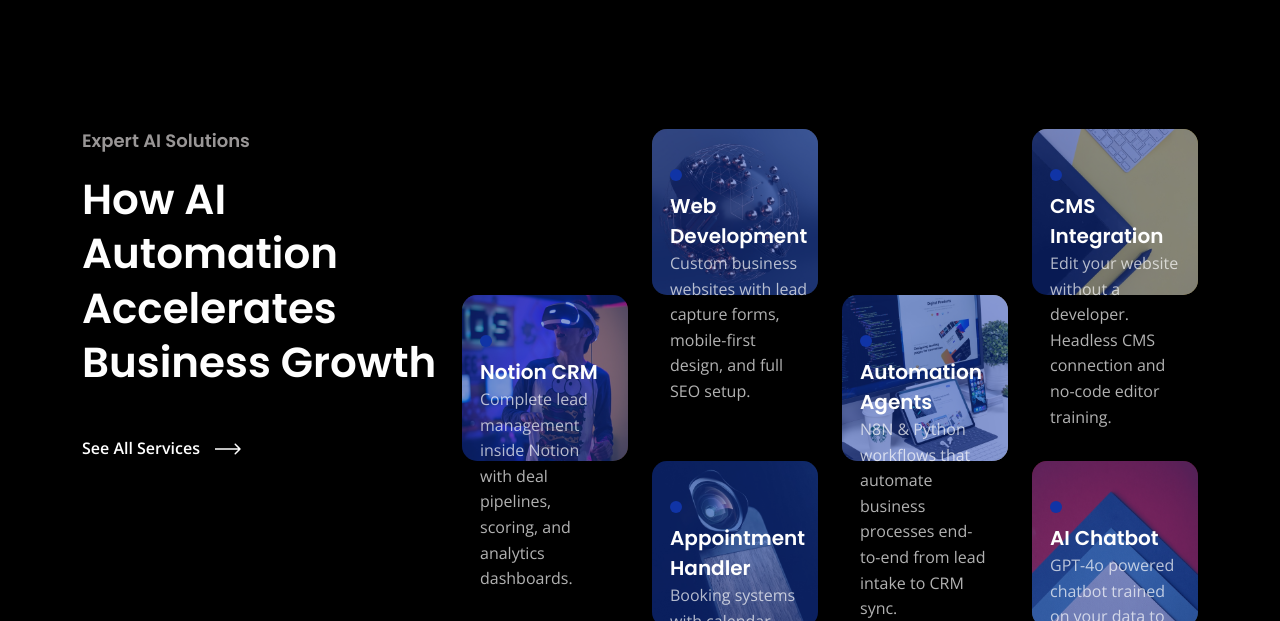
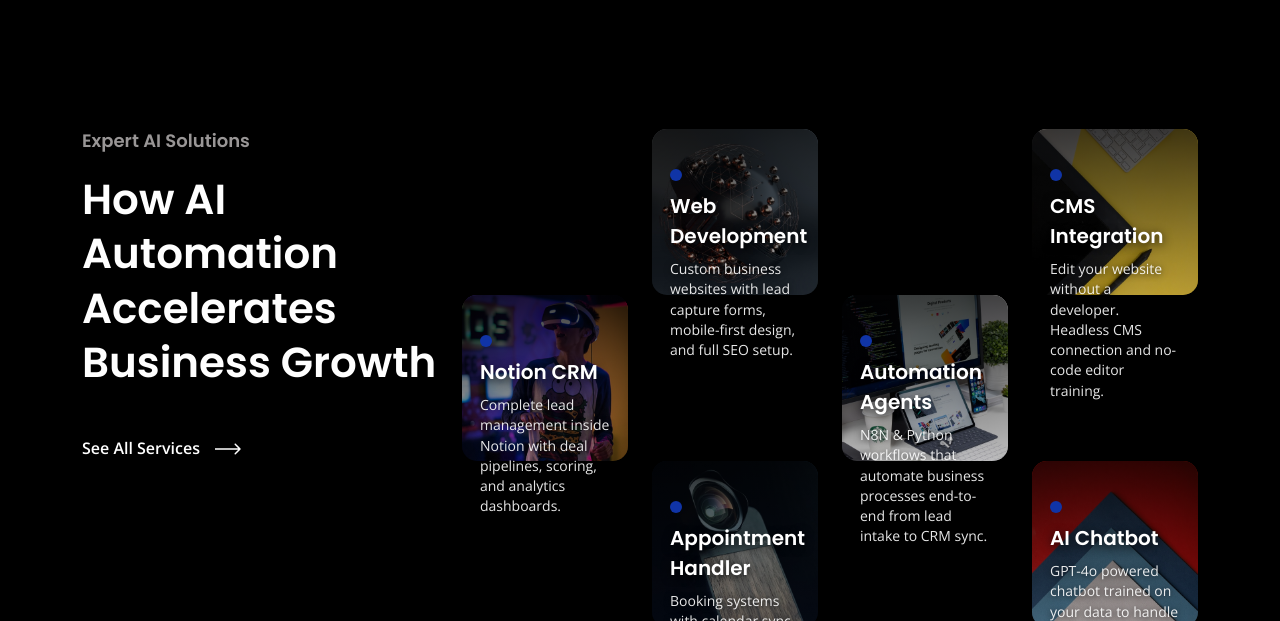
Before and after one commit to Sani-varda/Sensora, a website: page index.html in a window 1280 px wide. Shown: the part 1250-1871 px from the top of the page. Drawn offline with nearby package versions, Linux system fonts and the light colour scheme.

Commit message:
style: remove solid blue card overlay filter, adjust and shadow text, and update chatbot service descriptions

```diff
--- a/assets/js/seo-chatbot.js
+++ b/assets/js/seo-chatbot.js
@@ -93,7 +93,7 @@ function initializeAIChatbot() {
   // Send initial welcome message sequence
   sendBotMessageSequence([
     "Hello there! 👋 I am ML Arc's neural support assistant.",
-    "I am trained to help you automate operations, design custom RAG systems, and deploy Voice AI agents. Ask me anything, or choose a quick option below!"
+    "I am trained to help you build high-converting websites, deploy custom AI Chat & Voice agents, automate workflows, and scale growth via ads. Ask me anything, or choose a quick option below!"
   ]);
 }
 
@@ -162,7 +162,7 @@ function generateFAQResponse(text) {
   const query = text.toLowerCase();
 
   if (query.includes("service") || query.includes("offer") || query.includes("do you do")) {
-    return "At **ML Arc**, we architect custom AI workflows for enterprises. Our core expertise covers:<br>• **Autonomous Voice Agents:** Human-like voice bots for support & sales.<br>• **Neural Knowledge Bases (RAG):** Context-rich database systems trained on your company data.<br>• **Workflow Automation:** Orchestrations that sync your CRM, Slack, and operational tools.";
+    return "At **ML Arc**, we build comprehensive growth engines across 4 core areas:<br>• **Web & CRM:** Custom Web Development, CMS Integration, and Notion CRM setups.<br>• **AI Chat & Voice Agents:** 24/7 Web Chatbots, WhatsApp Assistants, and Sub-1s latency Voice AI.<br>• **Business Automation:** End-to-end N8N/Python workflows, Appointment Handlers, and Review Engines.<br>• **Advertising & Growth:** Performance-focused Google Ads, Meta Ads, and ongoing Funnel Optimization.";
   }
   if (query.includes("roi") || query.includes("return") || query.includes("value") || query.includes("much cost")) {
     return "Our clients transform their cost structure by automating tier-1 administrative burdens. On average, businesses partnering with ML Arc achieve a **320% ROI** within 12 months, saving hundreds of manual hours each month.";
@@ -214,7 +214,7 @@ function processLeadStep(userText) {
     simulateThinking();
     setTimeout(() => {
       removeThinking();
-      appendMessage("Got it! Lastly, tell me briefly about **your business needs** or what processes you would like to automate with AI (e.g. support, voice agents, data search):", "bot");
+      appendMessage("Got it! Lastly, tell me briefly about **your business needs** or what processes you would like to build/automate (e.g. custom website, AI chatbot, voice agents, WhatsApp, or Google/Meta ads):", "bot");
     }, 800);
   }
   else if (chatbotState.activeStep === "needs") {
--- a/assets/sass/shortcode/_card.scss
+++ b/assets/sass/shortcode/_card.scss
@@ -20,8 +20,8 @@
     width: 100%;
     height: 100%;
     border-radius: inherit;
-    background: #000000;
-    opacity: 0.5;
+    background: linear-gradient(180deg, rgba(0, 0, 0, 0.75) 0%, rgba(0, 0, 0, 0.25) 100%);
+    opacity: 1;
   }
   .cs-card_info {
     position: absolute;
@@ -40,6 +40,15 @@
     font-size: 22px;
     margin: 0;
     line-height: 1.5em;
+    color: #ffffff;
+    text-shadow: 0 2px 10px rgba(0, 0, 0, 0.85);
+  }
+  .cs-card_subtitle {
+    color: rgba(255, 255, 255, 0.9);
+    text-shadow: 0 1px 6px rgba(0, 0, 0, 0.75);
+    margin-top: 8px;
+    font-size: 14px;
+    line-height: 1.45em;
   }
 }
 
```
Also changed, not shown: assets/css/style.css.
